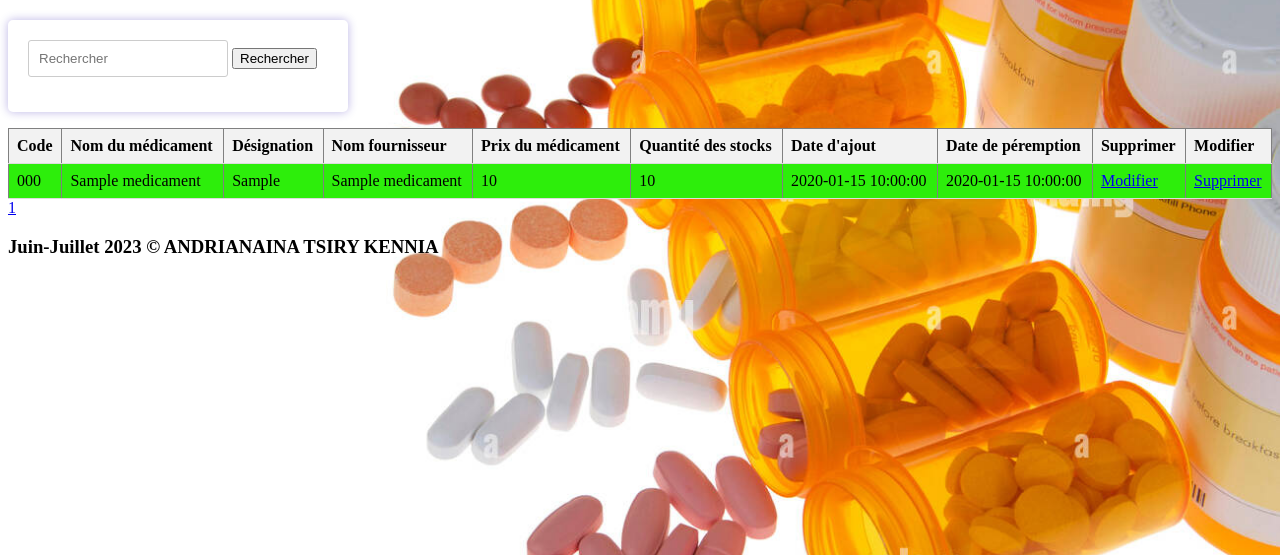
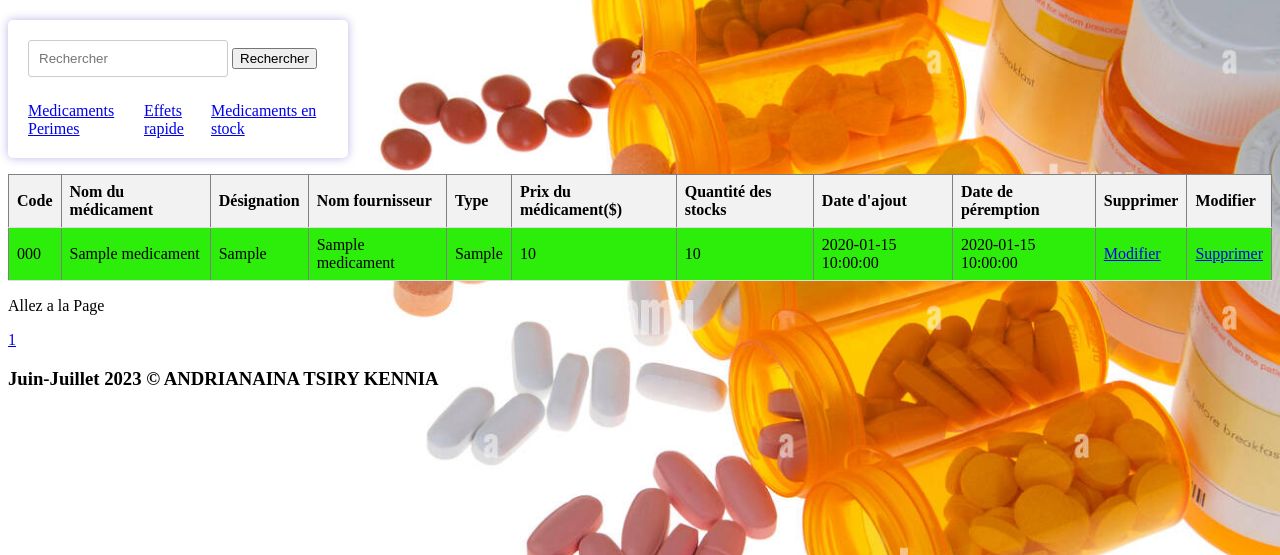
Before and after one commit to kenbrawn/gestion_pharmacie, a PHP site: page /medicament/ajout_medicament.php in a window 1280 px wide. Shown: the part 35-590 px from the top of the page. Run offline with PHP 8.4, Linux system fonts and the light colour scheme; tables that the repository leaves empty or names only in its code hold one stand-in row (values such as "Sample post").

Commit message:
Update ajout_medicament.php

```diff
--- a/medicament/ajout_medicament.php
+++ b/medicament/ajout_medicament.php
@@ -1,26 +1,41 @@
 <?php
 if ($_SERVER['REQUEST_METHOD'] === 'POST') {
     // Code d'insertion des informations dans la base de données
+    $nom_medicament= $_POST['nom_medicament'];
+    $designation = $_POST['designation'];
+    $type_medicament=$_POST['type_medicament'];
+    $nom_fournisseur = $_POST['nom_fournisseur'];
+    $prix_medicament = $_POST['prix_medicament'];
+    $quantite_stock = $_POST['quantite_stock'];
+    $date_ajout = $_POST['date_ajout'];
+    $date_peremption = $_POST['date_peremption'];
+    // Connexion à la base de données
+    include("../connection/connection.php");
+
+    // Insertion des informations dans la base de données
+    $sql = "INSERT INTO medicament(nom_medicament, designation,type_medicament, nom_fournisseur,prix_medicament,quantite_stock,date_ajout,date_peremption)
+            VALUES ('$nom_medicament', '$designation','$type_medicament', '$nom_fournisseur','$prix_medicament','$quantite_stock','$date_ajout','$date_peremption')";
+
+   // $total_rows = $result->num_rows;  Nombre total d'éléments
+    if ($conn->query($sql) === TRUE) {
+        echo "Les informations ont été insérées avec succès dans la base de données.";
+    } else {
+        echo "Erreur lors de l'insertion des informations dans la base de données : " . $conn->error;
+    }
+
+    $conn->close();
 }
 
 // Connexion à la base de données
-$servername = "localhost";
-$username = "root";
-$password = "";
-$dbname = "pharmacie";
-
-$conn = new mysqli($servername, $username, $password, $dbname);
-if ($conn->connect_error) {
-    die("Échec de la connexion à la base de données : " . $conn->connect_error);
-}
+include("../connection/connection.php");
 
 $page = isset($_GET['page']) ? $_GET['page'] : 1;
 // Récupère le numéro de page à partir de la requête GET, sinon utilise la page 1 par défaut
 $limit = 3; // Nombre d'éléments par page
 $offset = ($page - 1) * $limit; // Calcul de l'offset
 
-$sql = "SELECT * FROM medicament
-        LIMIT $limit OFFSET $offset";
+$sql = "SELECT * FROM medicament ORDER BY nom_medicament LIMIT $limit OFFSET $offset";
+
 
 $result = $conn->query($sql);
 
@@ -34,18 +49,25 @@ if ($result->num_rows > 0) {
     // Formulaire de recherche
     echo '<form method="POST" action="recherche.php">
         <input type="text" name="search_medicament" placeholder="Rechercher">
-        <button type="submit">Rechercher</button>
-    </form>';
+        <button type="submit">Rechercher</button>';
+    echo'<div class="form-container hidden" id="commande-form">
+        <a href="perimes.php">Medicaments Perimes</a><br><br>
+        <a href="effetsrapide.php">Effets rapide</a><br><br>
+        <a href="enstock.php">Medicaments en stock</a>
+        </form></div>';
+
 
     // Tableau des médicaments
     echo "<table border=1>";
-    echo "<tr><th>Code</th><th>Nom du médicament</th><th>Désignation</th><th>Nom fournisseur</th><th>Prix du médicament</th><th>Quantité des stocks</th><th>Date d'ajout</th><th>Date de péremption</th><th>Supprimer</th><th>Modifier</th></tr>";
+    echo "<tr><th>Code</th><th>Nom du médicament</th><th>Désignation</th><th>Nom fournisseur</th><th>Type</th><th>Prix du médicament($)</th><th>Quantité des stocks</th><th>Date d'ajout</th><th>Date de péremption</th><th>Supprimer</th><th>Modifier</th></tr>";
     while ($row = $result->fetch_assoc()) {
         echo "<tr>";
         echo "<td>".$row['code']."</td>";
         echo "<td>" . $row['nom_medicament'] . "</td>";
         echo "<td>" . $row['designation'] . "</td>";
         echo "<td>" . $row['nom_fournisseur'] . "</td>";
+        echo "<td>" . $row['type_medicament'] . "</td>";
+
         echo "<td>" . $row['prix_medicament'] . "</td>";
         echo "<td>" . $row['quantite_stock'] . "</td>";
         echo "<td>" . $row['date_ajout'] . "</td>";
@@ -55,6 +77,7 @@ if ($result->num_rows > 0) {
         echo "</tr>";
     }
     echo "</table>";
+    echo"<span><p>Allez a la Page</p></span>";
   $resultat_total=mysqli_query($conn,"SELECT COUNT(*) AS total FROM medicament");
   $ligne_total=mysqli_fetch_array($resultat_total);
   $total_elements=$ligne_total['total'];
```
